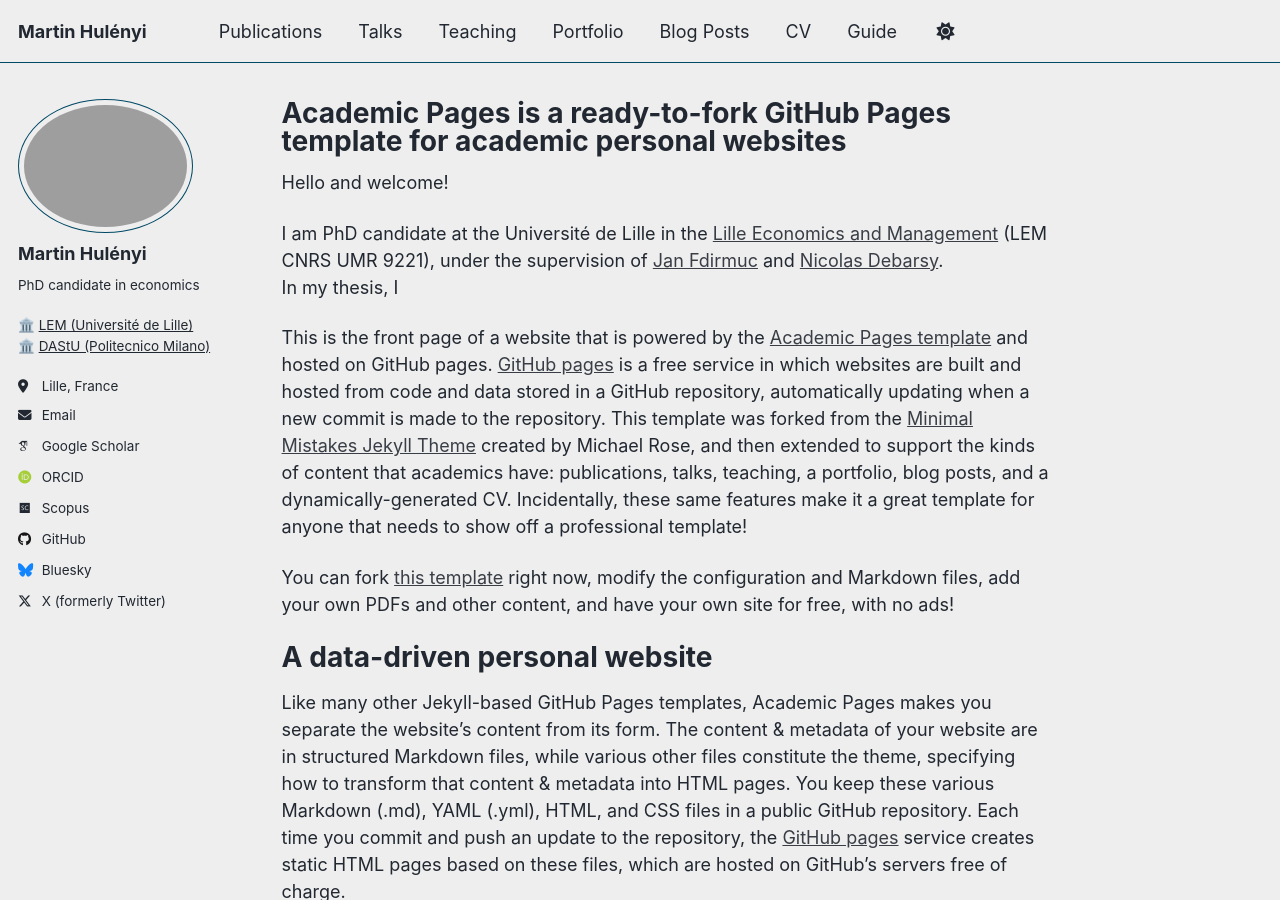
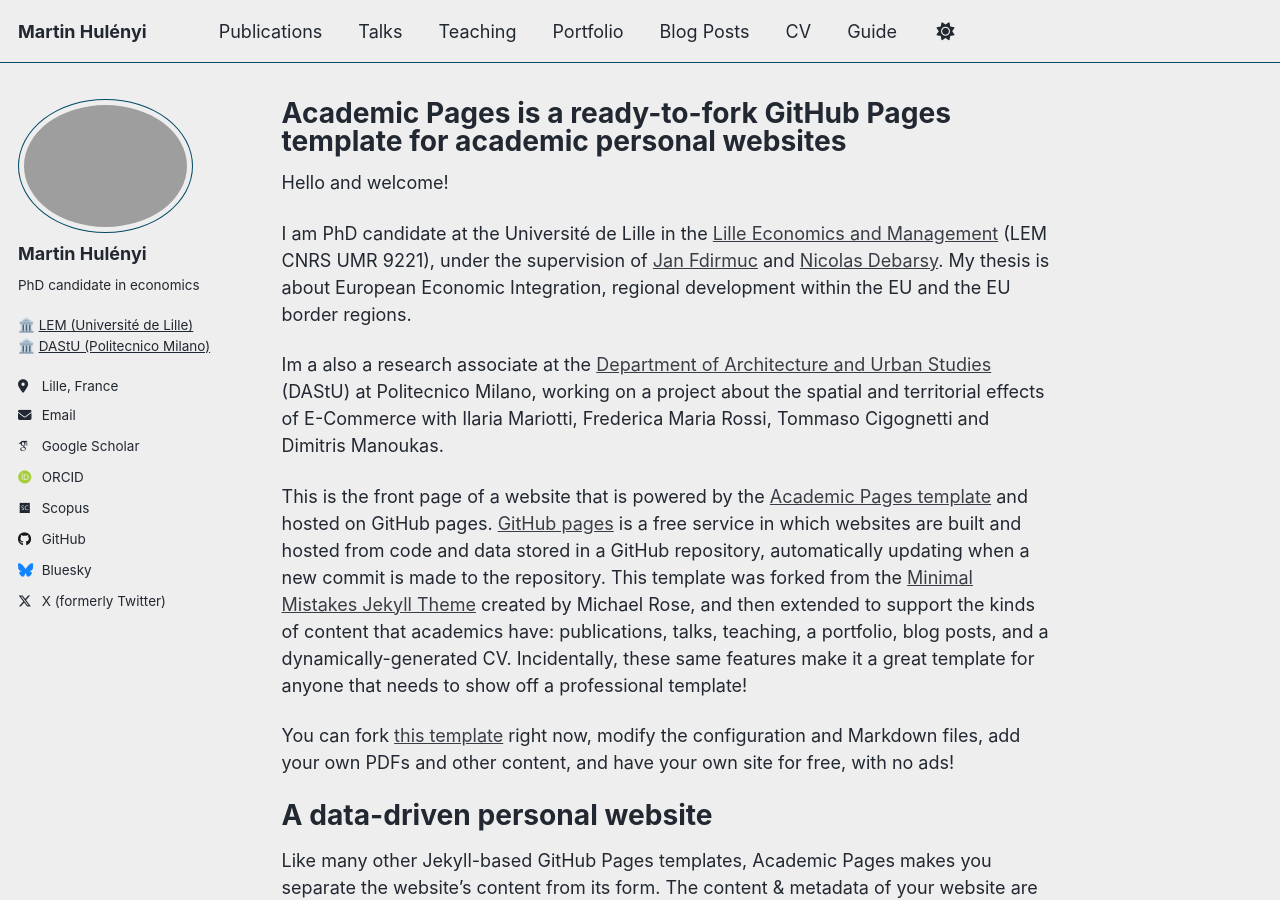
Before and after one commit to martinhulenyi/martinhulenyi.github.io, a Jekyll site: the page built from _pages/about.md, in a window 1280 px wide and 900 px high. Built offline with Jekyll 4.4.1, drawn with Linux system fonts in a browser that asks for light colours; some web fonts are replaced; a script that is not in the unit is left out.

Commit message:
Update about.md

```diff
--- a/_pages/about.md
+++ b/_pages/about.md
@@ -8,8 +8,11 @@ redirect_from:
 ---
 Hello and welcome!
 
-I am PhD candidate at the Université de Lille in the <a href="https://lem.univ-lille.fr/" target="_blank" rel="noopener">Lille Economics and Management</a> (LEM CNRS UMR 9221), under the supervision of <a href="https://fidrmuc.net" target="_blank" rel="noopener">Jan Fdirmuc</a> and <a href="https://sites.google.com/view/nicolasdebarsy/" target="_blank" rel="noopener">Nicolas Debarsy</a>.
-In my thesis, I
+I am PhD candidate at the Université de Lille in the <a href="https://lem.univ-lille.fr/" target="_blank" rel="noopener">Lille Economics and Management</a> (LEM CNRS UMR 9221), under the supervision of <a href="https://fidrmuc.net" target="_blank" rel="noopener">Jan Fdirmuc</a> and <a href="https://sites.google.com/view/nicolasdebarsy/" target="_blank" rel="noopener">Nicolas Debarsy</a>. My thesis is about European Economic Integration, regional development within the EU and the EU border regions.
+
+Im a also a research associate at the <a href="https://www.dastu.polimi.it/en" target="_blank" rel="noopener">Department of Architecture and Urban Studies</a> (DAStU) at Politecnico Milano, working on a project about the spatial and territorial effects of E-Commerce with Ilaria Mariotti, Frederica Maria Rossi, Tommaso Cigognetti and Dimitris Manoukas.
+
+
 
 
 
```
